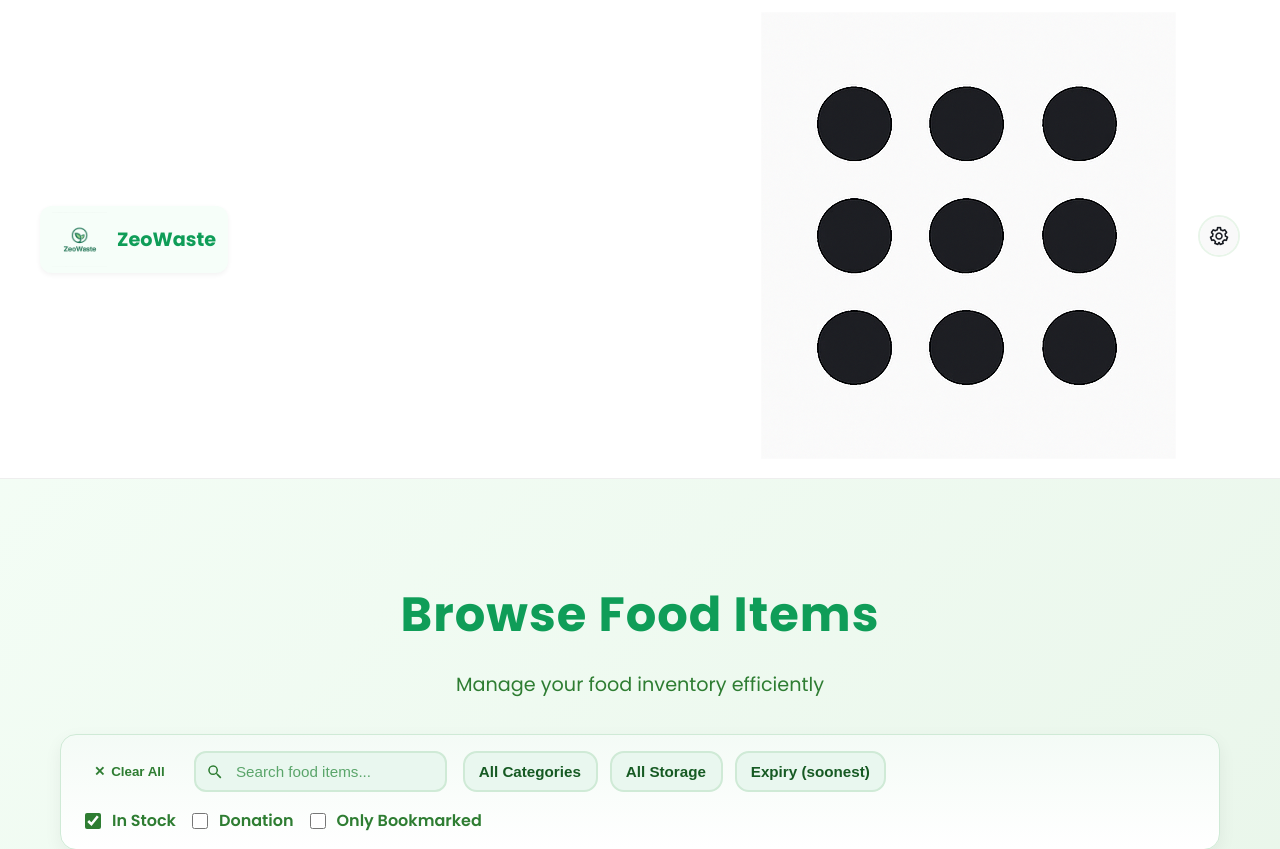
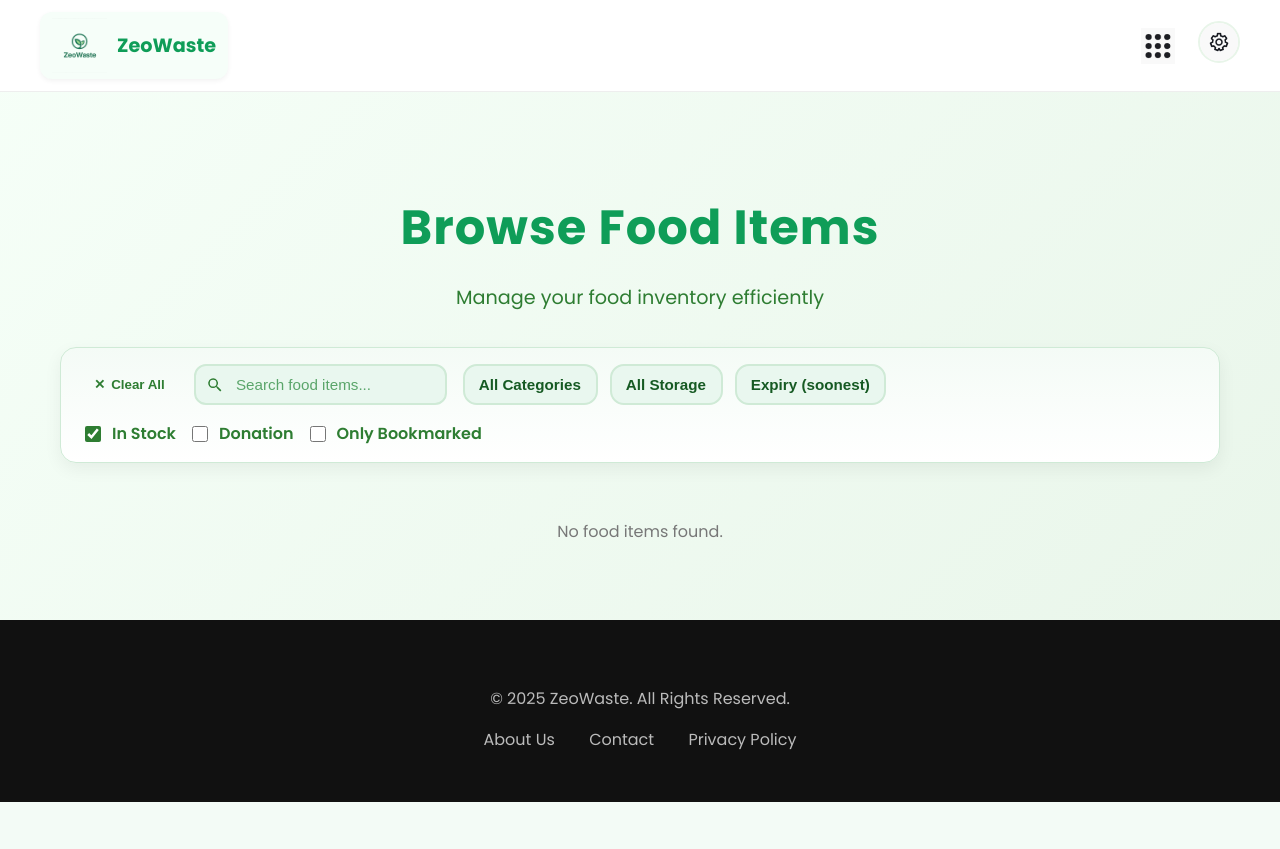
Before and after one commit to 1808723992/BIT216-Assignment-ZeoWaste, a PHP site: page /BrowseFoodItem.html in a window 1280 px wide. Shown: the top 849 px of the page. After the commit the page ends 802 px from the top, so only its background shows below. Run offline with PHP 8.4, Linux system fonts and the light colour scheme; data that the repository does not hold is empty.

Commit message:
Update nav.css

```diff
--- a/nav.css
+++ b/nav.css
@@ -191,10 +191,10 @@ footer {
   color: #fff;
 }
 
-/* === 修复 Apps Launcher 文字超出框外问 === */
+/* === 修复 Apps Launcher 文字超出框外问题（ZeoWaste 专用补丁） === */
 .app-item {
   width: 100%;
-  max-width: 78px;              /* 限制宽度，防止长文字撑破 */
+  max-width: 85px;              /* 限制宽度，防止长文字撑破 */
   text-align: center;
   word-wrap: break-word;        /* 允许自动换行 */
   overflow-wrap: break-word;
@@ -218,3 +218,12 @@ footer {
   line-height: 1.1;
   word-break: break-word;
 }
+
+/* === 修复 Apps 图标过大问题 === */
+#appLauncherBtn {
+  width: 36px !important;
+  height: 36px !important;
+  object-fit: contain;
+  display: inline-block;
+  vertical-align: middle;
+}
```
